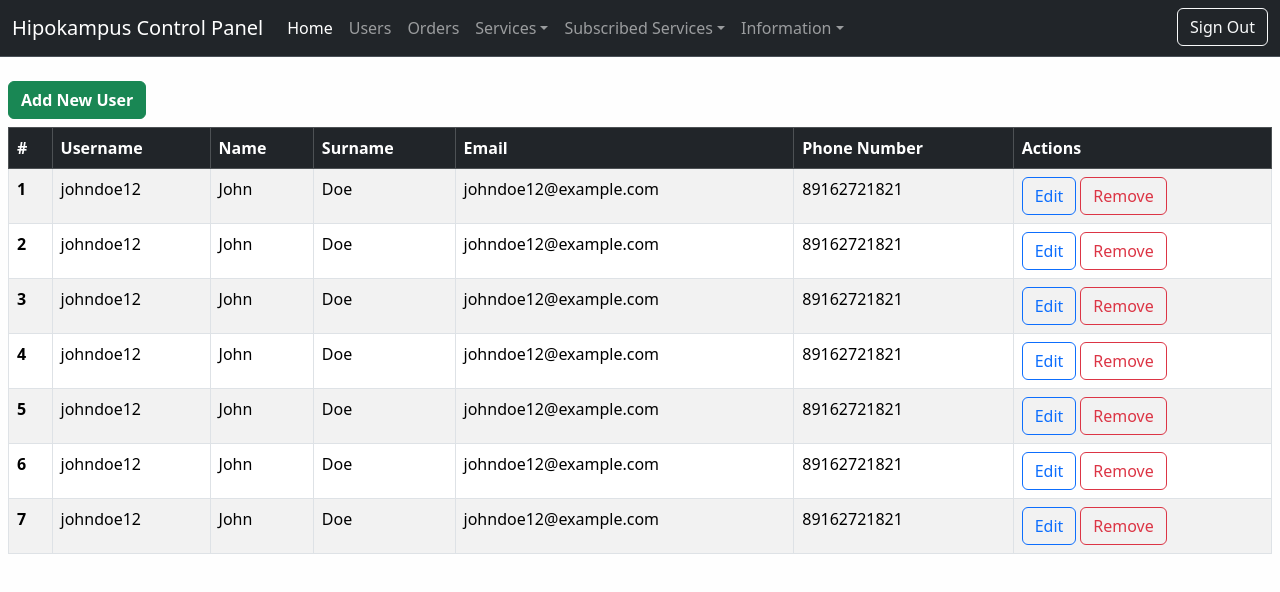
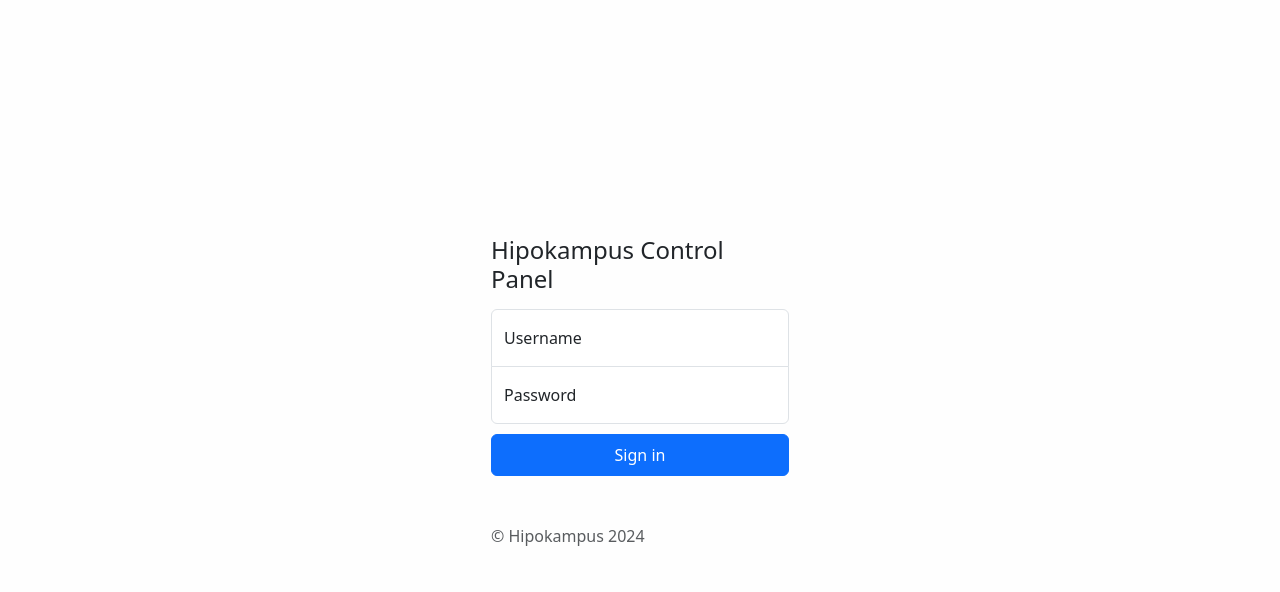
Before and after one commit to mustafakacarr/Hipokampus-Admin-FE, a React (Vite) app: page / in a window 1280 px wide. Shown: the top 592 px of the page. Built offline with nearby package versions, Linux system fonts and the light colour scheme.

Commit message:
feat: add sign in page

```diff
--- a/src/App.css
+++ b/src/App.css
@@ -1,12 +1,36 @@
+body {
+    background-color: #fefefe;
+}
+
 .site-wrapper {
     max-width: 1920px;
-    background-color: #fefefe;
 }
 
 .content-wrapper {
     max-width: 1366px;
 }
 
+.sign-in-form {
+    max-width: 330px;
+    padding: 1rem;
+}
+
+.sign-in-form .form-floating:focus-within {
+    z-index: 2;
+}
+
+.sign-in-form input[type="text"] {
+    margin-bottom: -1px;
+    border-bottom-right-radius: 0;
+    border-bottom-left-radius: 0;
+}
+
+.sign-in-form input[type="password"] {
+    margin-bottom: 10px;
+    border-top-left-radius: 0;
+    border-top-right-radius: 0;
+}
+
 .iti {
     width: 100%;
 }
--- a/src/components/layout-components/ControlPanelNavbar.jsx
+++ b/src/components/layout-components/ControlPanelNavbar.jsx
@@ -54,7 +54,9 @@ const ControlPanelNavbar = () => {
                             </ul>
                         </li>
                         <li className="nav-item ms-lg-auto">
-                            <button className="btn btn-outline-light" href="#">Sign Out</button>
+                            <a href="/">
+                                <button className="btn btn-outline-light" href="#">Sign Out</button>
+                            </a>
                         </li>
                     </ul>
                 </div>
--- /dev/null
+++ b/src/pages/SignIn.jsx
@@ -0,0 +1,23 @@
+import React from "react"
+
+const SignIn = () => {
+    return (
+        <div className="d-flex align-items-center min-vh-100">
+            <form className="sign-in-form w-100 m-auto" action="/control-panel">
+                <h1 className="h4 mb-3 fw-normal">Hipokampus Control Panel</h1>
+                <div className="form-floating">
+                    <input type="text" className="form-control" id="usernameInput" placeholder="Enter username" />
+                    <label htmlFor="usernameInput">Username</label>
+                </div>
+                <div className="form-floating">
+                    <input type="password" className="form-control" id="passwordInput" placeholder="Enter password" />
+                    <label htmlFor="passwordInput">Password</label>
+                </div>
+                <button className="btn btn-primary w-100 py-2" type="submit">Sign in</button>
+                <p className="mt-5 mb-3 text-body-secondary">&copy; Hipokampus 2024</p>
+            </form>
+        </div>
+    );
+};
+
+export default SignIn;
```
Also changed, not shown: src/routes/SiteRoutes.jsx (+6 -1 lines).
